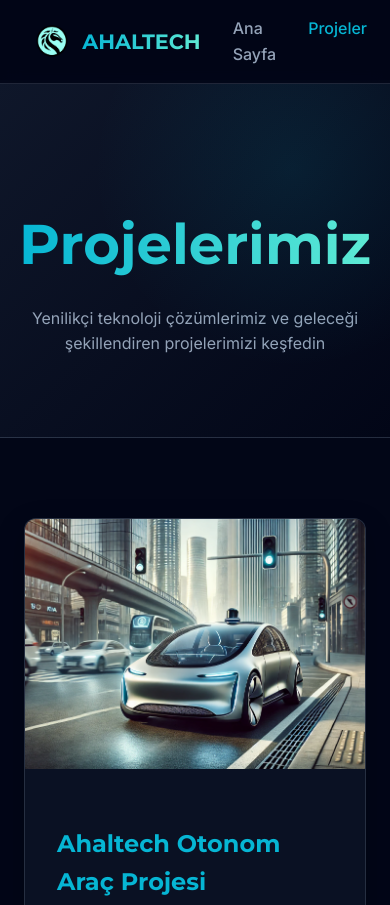
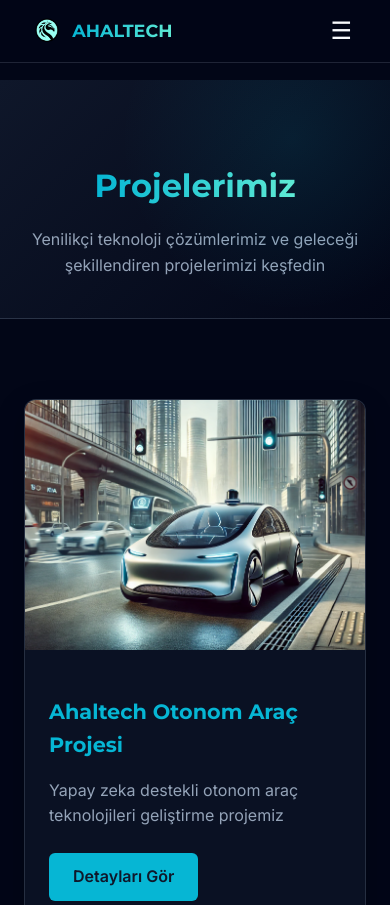
Before and after one commit to AHALDEV/ahaltech.com, a plain HTML site: page projects.html in a window 390 px wide. Shown: the top 905 px of the page. Drawn offline with Linux system fonts and the light colour scheme.

Commit message:
Update projects.html

```diff
--- a/projects.html
+++ b/projects.html
@@ -30,8 +30,8 @@
             overflow-x: hidden;
         }
 
-/* Navbar Styles */
-.navbar {
+        /* Navbar Styles */
+        .navbar {
             position: fixed;
             top: 0;
             left: 0;
@@ -130,6 +130,7 @@
             color: var(--light);
             font-size: 1.5rem;
             cursor: pointer;
+            z-index: 1001;
         }
 
         header {
@@ -144,7 +145,7 @@
             align-items: center;
             justify-content: center;
             border-bottom: 1px solid var(--border);
-            margin-top: 80px; /* Navbar yüksekliği kadar boşluk */
+            margin-top: 80px;
         }
 
         header::before {
@@ -384,11 +385,73 @@
             .modal-title {
                 font-size: 1.5rem;
             }
+
+            /* Mobil menü stilleri */
+            .mobile-menu-btn {
+                display: block;
+            }
+
+            .navbar-menu {
+                position: fixed;
+                top: 80px;
+                left: -100%;
+                width: 100%;
+                height: calc(100vh - 80px);
+                background: var(--darker);
+                flex-direction: column;
+                align-items: center;
+                justify-content: flex-start;
+                padding-top: 2rem;
+                transition: all 0.5s ease;
+                z-index: 1000;
+            }
+
+            .navbar-menu.active {
+                left: 0;
+            }
+
+            .navbar-item {
+                margin: 1rem 0;
+                width: 100%;
+                text-align: center;
+            }
+
+            .navbar-link {
+                display: block;
+                padding: 1rem;
+                font-size: 1.2rem;
+            }
+
+            header {
+                padding: 80px 20px 40px;
+            }
+
+            header h1 {
+                font-size: 2rem;
+            }
+
+            .project-title {
+                font-size: 1.3rem;
+            }
+        }
+
+        @media screen and (max-width: 480px) {
+            .navbar-logo-text {
+                font-size: 1.1rem;
+            }
+
+            .navbar-logo img {
+                height: 30px;
+            }
+
+            .project-content {
+                padding: 1.5rem;
+            }
         }
     </style>
 </head>
 <body>
-    <!-- Navbar (Ana sayfayla aynı) -->
+    <!-- Navbar -->
     <nav class="navbar">
         <div class="navbar-container">
             <div class="navbar-logo">
@@ -509,12 +572,32 @@
     </footer>
 
     <script>
-        // Mobile menu toggle (Ana sayfayla aynı)
+        // Mobile menu toggle
         const mobileMenuBtn = document.getElementById('mobileMenuBtn');
         const navbarMenu = document.getElementById('navbarMenu');
 
         mobileMenuBtn.addEventListener('click', () => {
             navbarMenu.classList.toggle('active');
+            mobileMenuBtn.innerHTML = navbarMenu.classList.contains('active') ? '✕' : '☰';
+        });
+
+        // Menü linklerine tıklandığında menüyü kapat
+        const navLinks = document.querySelectorAll('.navbar-link');
+        navLinks.forEach(link => {
+            link.addEventListener('click', () => {
+                navbarMenu.classList.remove('active');
+                mobileMenuBtn.innerHTML = '☰';
+            });
+        });
+
+        // Navbar scroll effect
+        window.addEventListener('scroll', () => {
+            const navbar = document.querySelector('.navbar');
+            if (window.scrollY > 50) {
+                navbar.classList.add('scrolled');
+            } else {
+                navbar.classList.remove('scrolled');
+            }
         });
 
         // Modal Fonksiyonları
@@ -548,11 +631,11 @@
                 closeModal();
             }
         });
+
         if (window.location.pathname.endsWith(".html")) {
             let cleanURL = window.location.pathname.replace(".html", "");
             window.history.replaceState(null, "", cleanURL);
         }
-
     </script>
 </body>
 </html>
```
